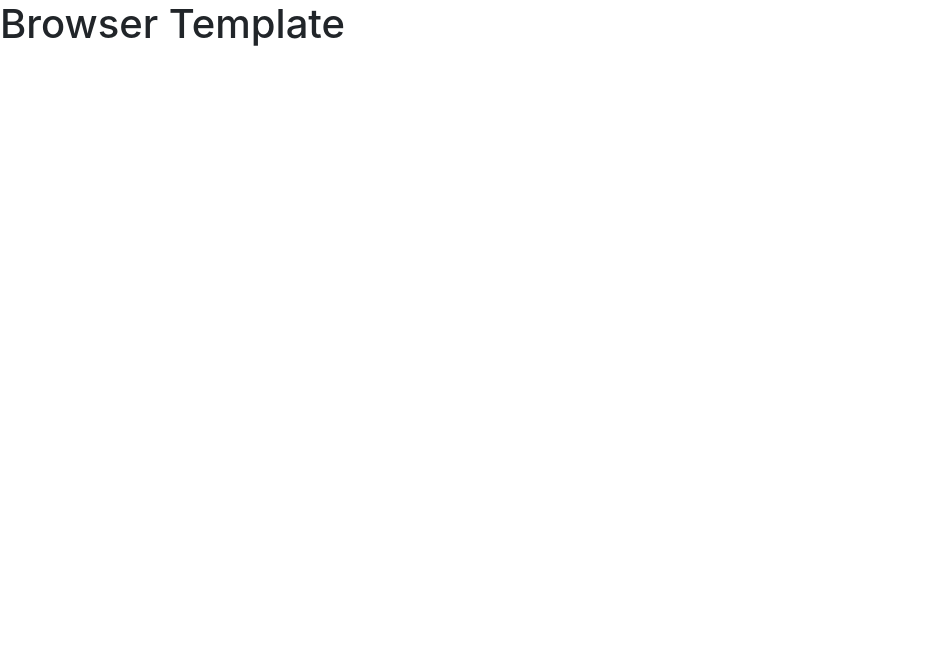
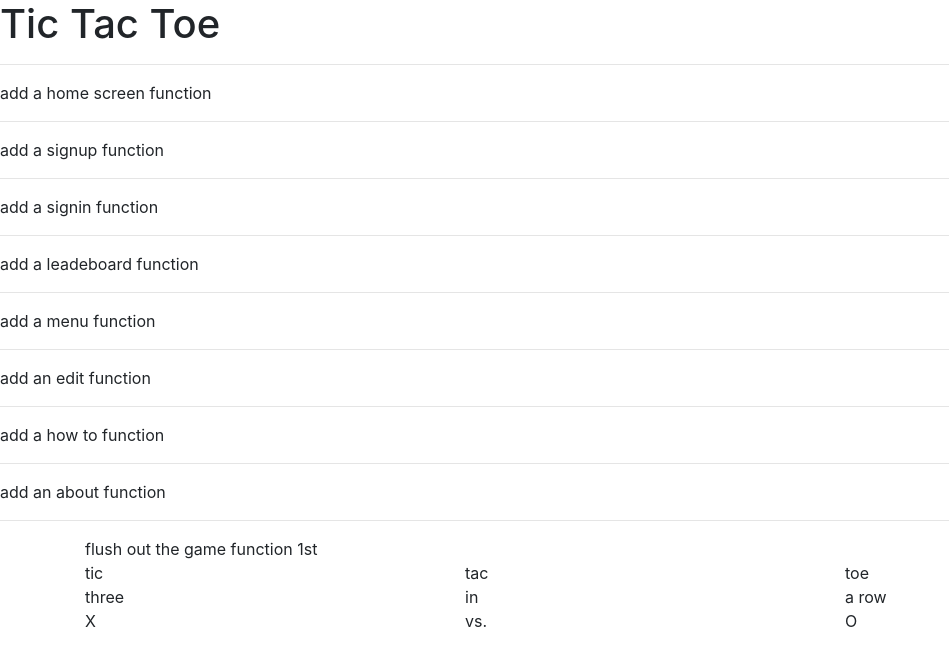
Before and after one commit to mmmoore1313/T-3-Rise-of-the-XOchines, a website built with webpack: page index.html in a window 1280 px wide. Shown: the whole page, without its empty margins (0-949 px from the left). Built offline with nearby package versions, Linux system fonts and the light colour scheme.

Commit message:
Created the framework for the table and a visual representation of what needs doing: Home Screen Function, Signup Function, Signin Function, Leaderboard function, Menu function, Edit function, How-to function, About function, Game function.

```diff
--- a/index.html
+++ b/index.html
@@ -1,8 +1,9 @@
 <!DOCTYPE html>
 <html>
     <head>
-      <title>Example</title>
+      <title>T3: Rise of the XOchines</title>
       <meta name="viewport" content="width=device-width, initial-scale=1">
+
 
       <!-- Do not add `link` tags-->
       <link rel="shortcut icon" type="image/x-icon" href="favicon.ico">
@@ -12,6 +13,55 @@
       <script src="public/application.js" type="text/javascript" charset="utf-8" defer></script>
     </head>
     <body>
-      <h1>Browser Template</h1>
+      <div id='title'>
+        <h1>Tic Tac Toe</h1>
+      </div>
+      <hr>
+      <div id='home-screen'>
+        add a home screen function
+      </div>
+      <hr>
+      <div id='sign-up'>
+        add a signup function
+      </div>
+      <hr>
+      <div id='sign-in'>
+        add a signin function
+      </div>
+      <hr>
+      <div id='leader-board'>
+        add a leadeboard function
+      </div>
+      <hr>
+      <div id='menu'>
+        add a menu function
+      </div>
+      <hr>
+      <div id='edit'>
+        add an edit function
+      </div>
+      <hr>
+      <div id='how-to'>
+        add a how to function
+      </div>
+      <hr>
+      <div id='about'>
+        add an about function
+      </div>
+      <hr>
+      <div class='container' id='game-board'>
+        flush out the game function 1st
+        <div class="row">
+          <div class="col-4 col-xlg-3 box alt-color">tic</div>
+          <div class="col-4 col-xlg-3 box alt-color">tac</div>
+          <div class="col-4 col-xlg-3 box alt-color">toe</div>
+          <div class="col-4 col-xlg-3 box alt-color">three</div>
+          <div class="col-4 col-xlg-3 box alt-color">in</div>
+          <div class="col-4 col-xlg-3 box alt-color">a row</div>
+          <div class="col-4 col-xlg-3 box alt-color">X</div>
+          <div class="col-4 col-xlg-3 box alt-color">vs.</div>
+          <div class="col-4 col-xlg-3 box alt-color">O</div>
+        </div>
+      </div>
     </body>
 </html>
```
